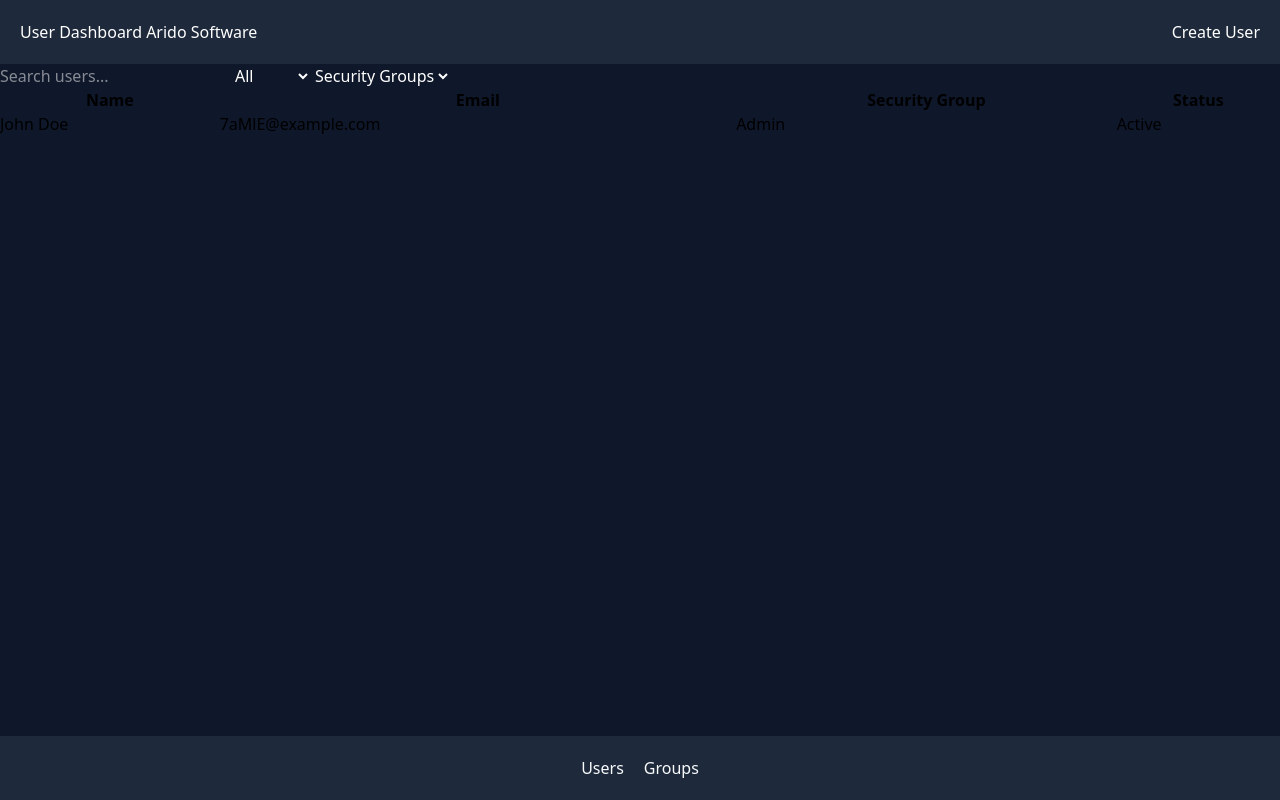
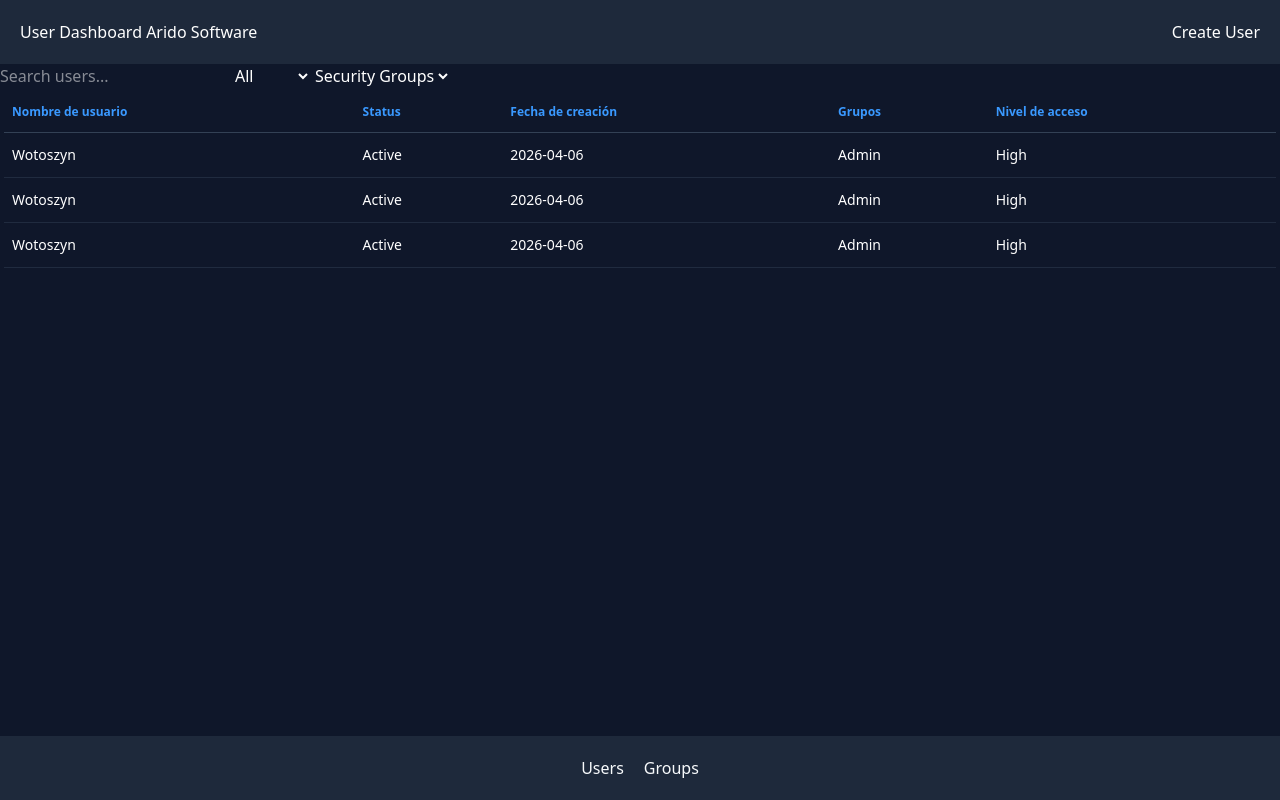
Before and after one commit to tadeowoto/Arido-Software-Challenge-Dashboard, a Next.js app: page / in a window 1280 px wide. Built offline with nearby package versions, Linux system fonts and the light colour scheme.

Commit message:
feat(users-table): table for users and dynamic props

```diff
--- a/app/page.tsx
+++ b/app/page.tsx
@@ -1,7 +1,7 @@
 import Table from "@/components/Table";
 import FilterForm from "@/components/FilterForm";
-import response from "@/mocks/response.json";
-
+import userResponse from "@/mocks/userResponse.json";
+import { USER_COLUMNS } from "@/data/data";
 export default function Home() {
   return (
     <main className="w-full min-h-screen h-screen bg-bg-dark text-white">
@@ -14,7 +14,7 @@
         </div>
       </header>
       <FilterForm />
-      <Table />
+      <Table columns={USER_COLUMNS} />
     </main>
   );
 }
--- a/components/Table.tsx
+++ b/components/Table.tsx
@@ -1,24 +1,47 @@
-export default function Table() {
+interface TableProps {
+  columns: { header: string; key: string }[];
+}
+
+export default function Table({ columns }: TableProps) {
   return (
-    <table className="w-full h-fit text-black">
+    <div className="p-1">
+      <table className="w-full text-left border-collapse">
         <thead>
-        <tr>
-          <th>Name</th>
-          <th>Email</th>
-          <th>Security Group</th>
-          <th>Status</th>
+          <tr className="border-b border-border-dark">
+            {columns.map((col, index) => (
+              <th
+                key={index}
+                className="py-3 px-2 text-highlight-blue text-xs text-pretty"
+              >
+                {col.header}
+              </th>
+            ))}
           </tr>
         </thead>
-      <tbody>
-        <tr>
-          <td>John Doe</td>
-          <td>
-            <a href="mailto:7aMlE@example.com">7aMlE@example.com</a>
-          </td>
-          <td>Admin</td>
-          <td>Active</td>
+        <tbody className="text-sm ">
+          <tr className="border-b border-border-dark/50">
+            <td className="py-3 px-2">Wotoszyn</td>
+            <td className="py-3 px-2">Active</td>
+            <td className="py-3 px-2">2026-04-06</td>
+            <td className="py-3 px-2">Admin</td>
+            <td className="py-3 px-2">High</td>
+          </tr>
+          <tr className="border-b border-border-dark/50">
+            <td className="py-3 px-2">Wotoszyn</td>
+            <td className="py-3 px-2">Active</td>
+            <td className="py-3 px-2">2026-04-06</td>
+            <td className="py-3 px-2">Admin</td>
+            <td className="py-3 px-2">High</td>
+          </tr>
+          <tr className="border-b border-border-dark/50">
+            <td className="py-3 px-2">Wotoszyn</td>
+            <td className="py-3 px-2">Active</td>
+            <td className="py-3 px-2">2026-04-06</td>
+            <td className="py-3 px-2">Admin</td>
+            <td className="py-3 px-2">High</td>
           </tr>
         </tbody>
       </table>
+    </div>
   );
 }
--- /dev/null
+++ b/data/data.ts
@@ -0,0 +1,8 @@
+
+export const USER_COLUMNS = [
+  { header: 'Nombre de usuario', key: 'username' },
+  { header: 'Status', key: 'status' },
+  { header: 'Fecha de creación', key: 'createdAt' },
+  { header: 'Grupos', key: 'groups' },
+  { header: 'Nivel de acceso', key: 'accessLevel' }
+];
```
Also changed, not shown: mocks/userNoResponse.json (renamed from mocks/noResponse.json), mocks/userResponse.json (renamed from mocks/response.json). Lines whose indentation alone changed are shown as unchanged.
